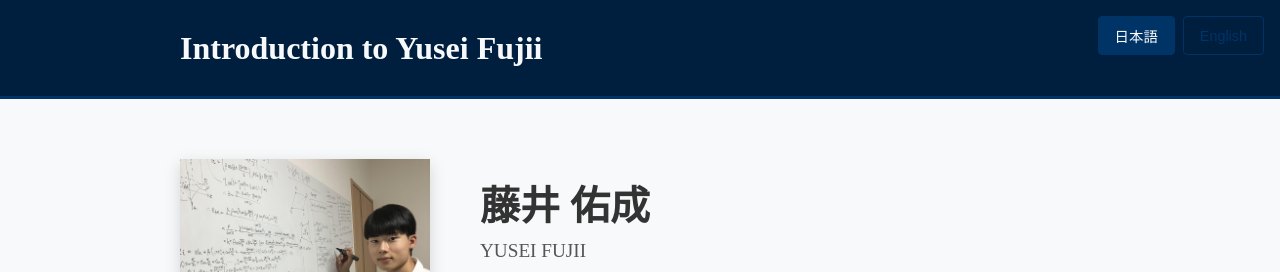
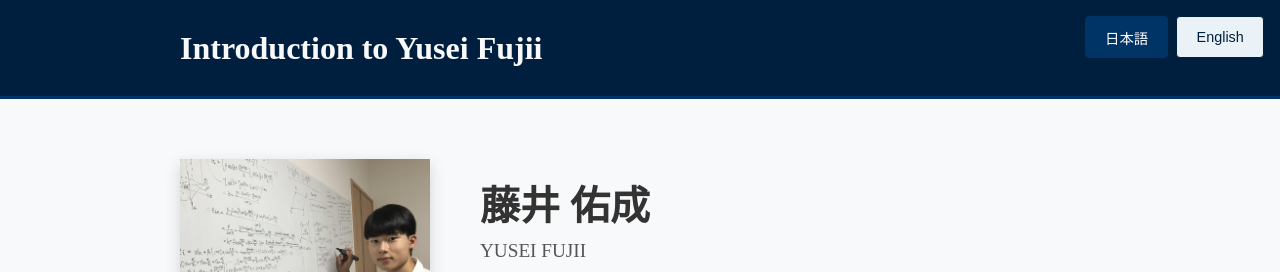
Before and after one commit to yuseifujii/yuseifujii, a plain HTML site: page index.html in a window 1280 px wide. Shown: the top 272 px of the page. Drawn offline with Linux system fonts and the light colour scheme.

Commit message:
0503debug

```diff
--- a/style.css
+++ b/style.css
@@ -407,10 +407,10 @@ img {
 }
 
 .lang-btn {
-    padding: 0.5rem 1rem;
-    border: 1px solid var(--secondary-color);
-    background: transparent;
-    color: var(--secondary-color);
+    padding: 0.6rem 1.2rem; /* Increased padding */
+    border: 1px solid var(--primary-color); /* Darker border */
+    background: var(--light-bg); /* Light background for non-active */
+    color: var(--primary-color); /* Darker text for non-active */
     cursor: pointer;
     border-radius: 4px;
     font-size: 0.9rem;
@@ -420,12 +420,14 @@ img {
 .lang-btn.active {
     background: var(--secondary-color);
     color: white;
+    border-color: var(--secondary-color); /* Ensure active border matches bg */
 }
 
-.lang-btn:hover {
+.lang-btn:hover:not(.active) { /* Style hover only for non-active buttons */
     background: var(--secondary-color);
     color: white;
     opacity: 0.9;
+    border-color: var(--secondary-color);
 }
 
 /* Responsive adjustments */
```
